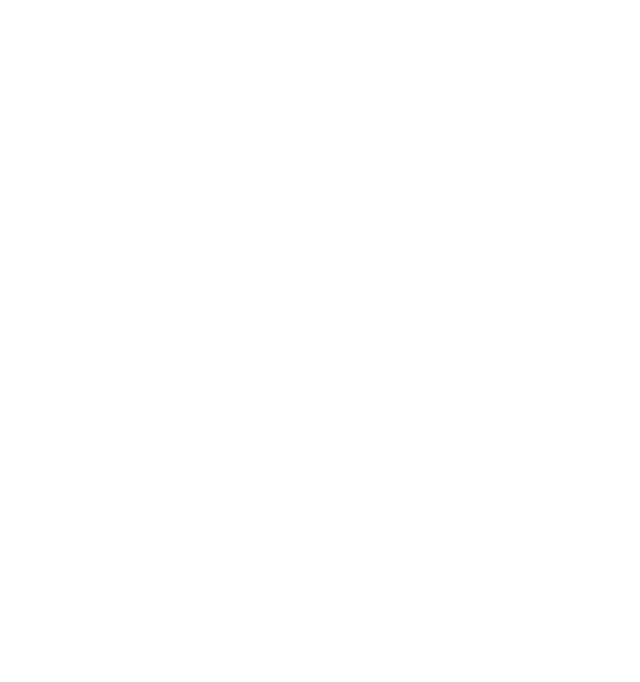
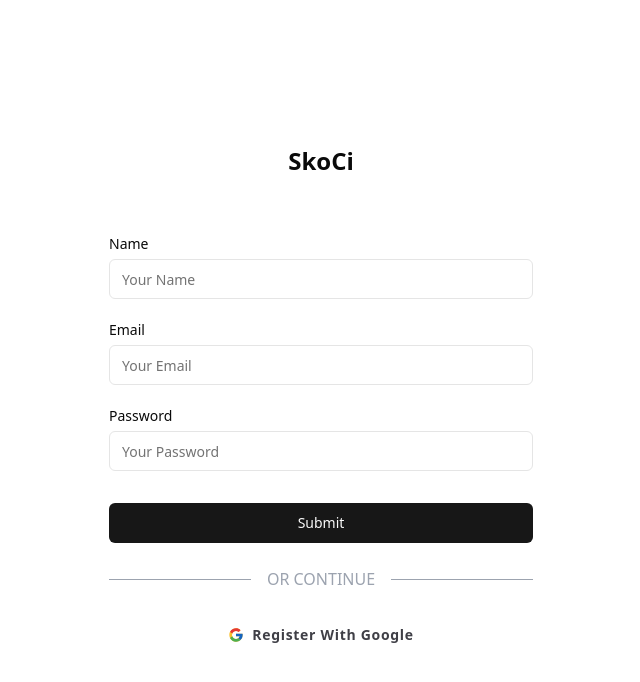
Before and after one commit to irkhamnazmi/ui-presensiapp, a React (Vite) app: page /register in a window 1280 px wide. Shown: the top 682 px of the page, without its empty margins (319-959 px from the left). Built offline with nearby package versions, Linux system fonts and the light colour scheme.

Commit message:
login and register

```diff
--- a/src/App.jsx
+++ b/src/App.jsx
@@ -8,6 +8,8 @@
 import Theme from "./pages/Theme";
 import DetailTheme from "./pages/DetailTheme";
 import NotFound from "./pages/NotFound";
+import Login from "./pages/Login";
+import Register from "./pages/Register";
 
 const hiddenNavRoutes = ["/login", "/register", "/forgot-password"];
 const hiddenBottomRoutes = [
@@ -28,6 +30,8 @@
       {shouldShowNav && <Navbar />}
       <Switch>
         <Route path="/" component={Dashboard} />
+        <Route path="/login" component={Login} />
+        <Route path="/register" component={Register} />
         <Route path="/undangan" component={Invitation} />
         <Route path="/bukutamu" component={GuestBook} />
         <Route path="/seting" component={Setting} />
--- /dev/null
+++ b/src/pages/Login.jsx
@@ -0,0 +1,54 @@
+import { Input } from "@/components/ui/input";
+import { Label } from "@/components/ui/label";
+import { Button } from "@/components/ui/button";
+
+const Login = () => {
+  return (
+    <div className="h-dvh flex flex-col justify-center items-center gap-5">
+      <h1 className="text-2xl font-semibold mb-10">SkoCi</h1>
+      <form action="" className="w-full max-w-md flex flex-col gap-6 px-3">
+        <div className="grid items-center gap-2">
+          <Label htmlFor="email">Email</Label>
+          <Input type="email" id="email" placeholder="Your Email" />
+        </div>
+        <div className="grid items-center gap-2">
+          <Label htmlFor="password">Password</Label>
+          <Input type="password" id="password" placeholder="Your Password" />
+        </div>
+        <Button className="mt-2 cursor-pointer" type="submit">
+          Submit
+        </Button>
+        <div className="relative flex items-center">
+          <div className="flex-grow border-t border-gray-400"></div>
+          <span className="flex-shrink mx-4 text-gray-400">OR CONTINUE</span>
+          <div className="flex-grow border-t border-gray-400"></div>
+        </div>
+        <div>
+          <Button className="w-full bg-white text-zinc-700 hover:bg-zinc-100 transition duration-400 cursor-pointer">
+            <svg
+              xmlns="http://www.w3.org/2000/svg"
+              viewBox="0 0 48 48"
+              width="20px"
+              height="20px">
+              <path
+                fill="#fbc02d"
+                d="M43.611,20.083H42V20H24v8h11.303c-1.649,4.657-6.08,8-11.303,8c-6.627,0-12-5.373-12-12	s5.373-12,12-12c3.059,0,5.842,1.154,7.961,3.039l5.657-5.657C34.046,6.053,29.268,4,24,4C12.955,4,4,12.955,4,24s8.955,20,20,20	s20-8.955,20-20C44,22.659,43.862,21.35,43.611,20.083z"></path>
+              <path
+                fill="#e53935"
+                d="M6.306,14.691l6.571,4.819C14.655,15.108,18.961,12,24,12c3.059,0,5.842,1.154,7.961,3.039	l5.657-5.657C34.046,6.053,29.268,4,24,4C16.318,4,9.656,8.337,6.306,14.691z"></path>
+              <path
+                fill="#4caf50"
+                d="M24,44c5.166,0,9.86-1.977,13.409-5.192l-6.19-5.238C29.211,35.091,26.715,36,24,36	c-5.202,0-9.619-3.317-11.283-7.946l-6.522,5.025C9.505,39.556,16.227,44,24,44z"></path>
+              <path
+                fill="#1565c0"
+                d="M43.611,20.083L43.595,20L42,20H24v8h11.303c-0.792,2.237-2.231,4.166-4.087,5.571	c0.001-0.001,0.002-0.001,0.003-0.002l6.19,5.238C36.971,39.205,44,34,44,24C44,22.659,43.862,21.35,43.611,20.083z"></path>
+            </svg>
+            <p className="font-semibold tracking-wider">Login With Google</p>
+          </Button>
+        </div>
+      </form>
+    </div>
+  );
+};
+
+export default Login;
--- /dev/null
+++ b/src/pages/Register.jsx
@@ -0,0 +1,60 @@
+import { Input } from "@/components/ui/input";
+import { Label } from "@/components/ui/label";
+import { Button } from "@/components/ui/button";
+
+const Register = () => {
+  return (
+    <div className="h-dvh flex flex-col justify-center items-center gap-5">
+      <h1 className="text-2xl font-semibold mb-10">SkoCi</h1>
+      <form action="" className="w-full max-w-md flex flex-col gap-6 px-3">
+        <div className="grid items-center gap-2">
+          <Label htmlFor="name">Name</Label>
+          <Input type="name" id="name" placeholder="Your Name" />
+        </div>
+        <div className="grid items-center gap-2">
+          <Label htmlFor="email">Email</Label>
+          <Input type="email" id="email" placeholder="Your Email" />
+        </div>
+        <div className="grid items-center gap-2">
+          <Label htmlFor="password">Password</Label>
+          <Input type="password" id="password" placeholder="Your Password" />
+        </div>
+        <Button className="mt-2 cursor-pointer" type="submit">
+          Submit
+        </Button>
+        <div className="relative flex items-center">
+          <div className="flex-grow border-t border-gray-400"></div>
+          <span className="flex-shrink mx-4 text-gray-400">
+            OR CONTINUE
+          </span>
+          <div className="flex-grow border-t border-gray-400"></div>
+        </div>
+        <div>
+          <Button className="w-full bg-white text-zinc-700 hover:bg-zinc-100 transition duration-400 cursor-pointer">
+            <svg
+              xmlns="http://www.w3.org/2000/svg"
+              viewBox="0 0 48 48"
+              width="20px"
+              height="20px">
+              <path
+                fill="#fbc02d"
+                d="M43.611,20.083H42V20H24v8h11.303c-1.649,4.657-6.08,8-11.303,8c-6.627,0-12-5.373-12-12	s5.373-12,12-12c3.059,0,5.842,1.154,7.961,3.039l5.657-5.657C34.046,6.053,29.268,4,24,4C12.955,4,4,12.955,4,24s8.955,20,20,20	s20-8.955,20-20C44,22.659,43.862,21.35,43.611,20.083z"></path>
+              <path
+                fill="#e53935"
+                d="M6.306,14.691l6.571,4.819C14.655,15.108,18.961,12,24,12c3.059,0,5.842,1.154,7.961,3.039	l5.657-5.657C34.046,6.053,29.268,4,24,4C16.318,4,9.656,8.337,6.306,14.691z"></path>
+              <path
+                fill="#4caf50"
+                d="M24,44c5.166,0,9.86-1.977,13.409-5.192l-6.19-5.238C29.211,35.091,26.715,36,24,36	c-5.202,0-9.619-3.317-11.283-7.946l-6.522,5.025C9.505,39.556,16.227,44,24,44z"></path>
+              <path
+                fill="#1565c0"
+                d="M43.611,20.083L43.595,20L42,20H24v8h11.303c-0.792,2.237-2.231,4.166-4.087,5.571	c0.001-0.001,0.002-0.001,0.003-0.002l6.19,5.238C36.971,39.205,44,34,44,24C44,22.659,43.862,21.35,43.611,20.083z"></path>
+            </svg>
+            <p className="font-semibold tracking-wider">Register With Google</p>
+          </Button>
+        </div>
+      </form>
+    </div>
+  );
+};
+
+export default Register;
```
